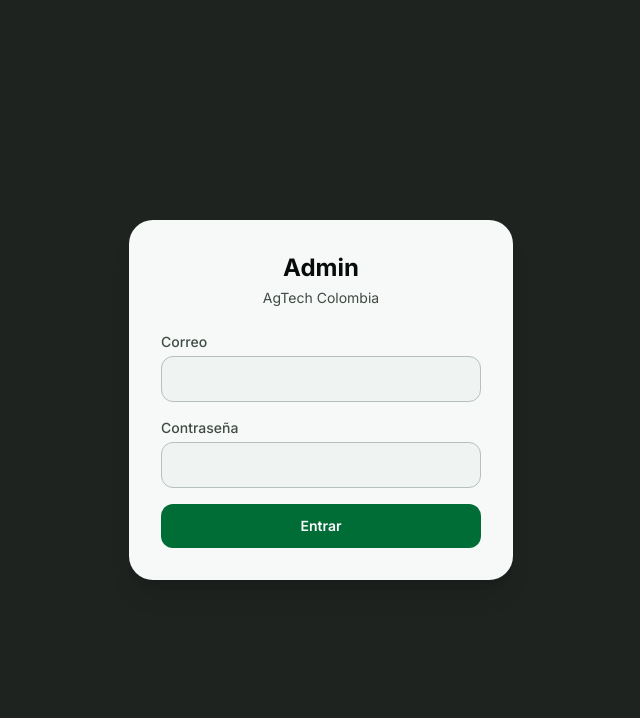
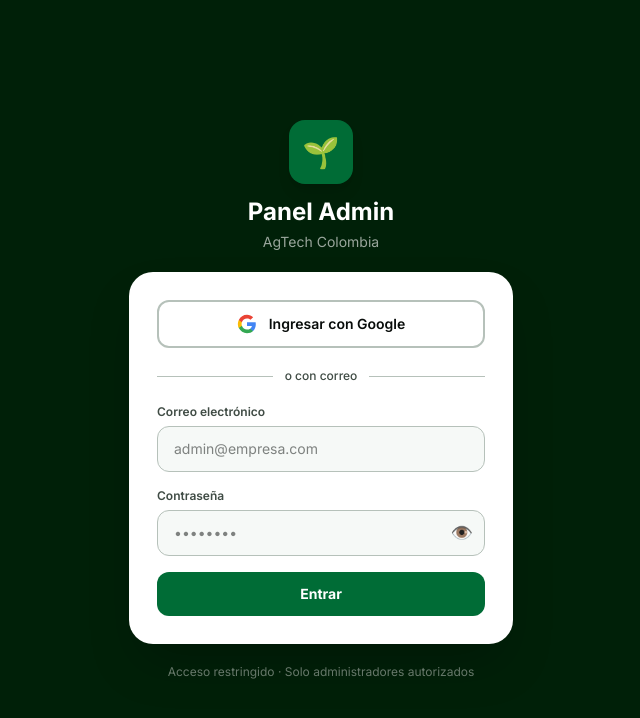
Before and after one commit to EcmcodeApps/agtechColombia, a Next.js app: page /admin/login in a window 1280 px wide. Shown: the top 718 px of the page, without its empty margins (319-959 px from the left). Built offline with nearby package versions, Linux system fonts and the light colour scheme; no server answers.

Commit message:
feat: admin login con Google + mejoras UI

```diff
--- a/app/admin/login/page.tsx
+++ b/app/admin/login/page.tsx
@@ -2,24 +2,46 @@
 
 import { useState } from "react";
 import { useRouter } from "next/navigation";
-import { login } from "@/lib/firebase/auth";
+import { login, loginWithGoogle } from "@/lib/firebase/auth";
 import { doc, getDoc } from "firebase/firestore";
 import { db } from "@/lib/firebase/client";
 
+async function checkAdmin(uid: string): Promise<boolean> {
+  const snap = await getDoc(doc(db, "admins", uid));
+  return snap.exists();
+}
+
 export default function AdminLoginPage() {
   const router = useRouter();
-  const [email, setEmail]       = useState("");
+  const [email,    setEmail]    = useState("");
   const [password, setPassword] = useState("");
-  const [error, setError]       = useState("");
-  const [loading, setLoading]   = useState(false);
+  const [error,    setError]    = useState("");
+  const [loading,  setLoading]  = useState(false);
+  const [googleLoading, setGoogleLoading] = useState(false);
+  const [showPass, setShowPass] = useState(false);
+
+  async function handleGoogle() {
+    setError(""); setGoogleLoading(true);
+    try {
+      const cred = await loginWithGoogle();
+      const ok   = await checkAdmin(cred.user.uid);
+      if (!ok) { setError("Esta cuenta no tiene permisos de administrador."); return; }
+      router.replace("/admin/dashboard");
+    } catch (err: unknown) {
+      const msg = err instanceof Error ? err.message : "";
+      if (msg.includes("popup-closed"))       setError("Ventana cerrada. Intenta de nuevo.");
+      else if (msg.includes("popup-blocked")) setError("Permite ventanas emergentes en tu navegador.");
+      else setError("Error con Google. Intenta de nuevo.");
+    } finally { setGoogleLoading(false); }
+  }
 
   async function handleSubmit(e: React.FormEvent) {
     e.preventDefault();
     setError(""); setLoading(true);
     try {
       const cred = await login(email, password);
-      const snap = await getDoc(doc(db, "admins", cred.user.uid));
-      if (!snap.exists()) { setError("No tienes permisos de administrador."); return; }
+      const ok   = await checkAdmin(cred.user.uid);
+      if (!ok) { setError("Esta cuenta no tiene permisos de administrador."); return; }
       router.replace("/admin/dashboard");
     } catch {
       setError("Correo o contraseña incorrectos.");
@@ -27,29 +49,100 @@ export default function AdminLoginPage() {
   }
 
   return (
-    <div className="flex min-h-screen items-center justify-center bg-inverse-surface px-4">
-      <div className="w-full max-w-sm space-y-6 rounded-3xl bg-surface p-8 shadow-xl">
+    <div className="min-h-screen flex items-center justify-center bg-[oklch(0.20_0.08_160)] px-4">
+      <div className="w-full max-w-sm flex flex-col gap-5">
+
+        {/* Header */}
         <div className="text-center">
-          <h1 className="text-2xl font-bold text-on-surface font-headline">Admin</h1>
-          <p className="mt-1 text-sm text-on-surface-variant">AgTech Colombia</p>
+          <div className="w-16 h-16 rounded-2xl bg-primary flex items-center justify-center text-3xl mx-auto mb-3 shadow-lg">
+            🌱
+          </div>
+          <h1 className="text-2xl font-bold text-white font-headline">Panel Admin</h1>
+          <p className="text-sm text-white/60 mt-1">AgTech Colombia</p>
         </div>
-        <form onSubmit={handleSubmit} className="space-y-4">
-          {[
-            { label: "Correo", value: email, set: setEmail, type: "email" },
-            { label: "Contraseña", value: password, set: setPassword, type: "password" },
-          ].map(f => (
-            <div key={f.label}>
-              <label className="block text-sm font-medium text-on-surface-variant mb-1">{f.label}</label>
-              <input type={f.type} required value={f.value} onChange={e => f.set(e.target.value)}
-                className="w-full rounded-xl border border-outline-variant bg-surface-container-low px-4 py-3 text-sm text-on-surface outline-none focus:border-primary focus:ring-1 focus:ring-primary" />
+
+        <div className="bg-white rounded-3xl shadow-2xl p-7 flex flex-col gap-5">
+
+          {/* Google */}
+          <button onClick={handleGoogle} disabled={googleLoading || loading}
+            className="w-full flex items-center justify-center gap-3 border-2 border-outline-variant
+                       rounded-xl py-3 text-sm font-semibold text-on-surface
+                       hover:border-primary hover:bg-surface-container-low
+                       transition-all disabled:opacity-60 active:scale-[0.99]">
+            {googleLoading ? (
+              <svg className="w-5 h-5 animate-spin text-primary" fill="none" viewBox="0 0 24 24">
+                <circle className="opacity-25" cx="12" cy="12" r="10" stroke="currentColor" strokeWidth="4"/>
+                <path className="opacity-75" fill="currentColor" d="M4 12a8 8 0 018-8v4a4 4 0 00-4 4H4z"/>
+              </svg>
+            ) : (
+              <svg className="w-5 h-5" viewBox="0 0 24 24">
+                <path fill="#4285F4" d="M22.56 12.25c0-.78-.07-1.53-.2-2.25H12v4.26h5.92c-.26 1.37-1.04 2.53-2.21 3.31v2.77h3.57c2.08-1.92 3.28-4.74 3.28-8.09z"/>
+                <path fill="#34A853" d="M12 23c2.97 0 5.46-.98 7.28-2.66l-3.57-2.77c-.98.66-2.23 1.06-3.71 1.06-2.86 0-5.29-1.93-6.16-4.53H2.18v2.84C3.99 20.53 7.7 23 12 23z"/>
+                <path fill="#FBBC05" d="M5.84 14.09c-.22-.66-.35-1.36-.35-2.09s.13-1.43.35-2.09V7.07H2.18C1.43 8.55 1 10.22 1 12s.43 3.45 1.18 4.93l3.66-2.84z"/>
+                <path fill="#EA4335" d="M12 5.38c1.62 0 3.06.56 4.21 1.64l3.15-3.15C17.45 2.09 14.97 1 12 1 7.7 1 3.99 3.47 2.18 7.07l3.66 2.84c.87-2.6 3.3-4.53 6.16-4.53z"/>
+              </svg>
+            )}
+            {googleLoading ? "Verificando…" : "Ingresar con Google"}
+          </button>
+
+          {/* Divider */}
+          <div className="flex items-center gap-3">
+            <div className="flex-1 h-px bg-outline-variant"/>
+            <span className="text-xs text-on-surface-variant font-medium">o con correo</span>
+            <div className="flex-1 h-px bg-outline-variant"/>
+          </div>
+
+          {/* Email form */}
+          <form onSubmit={handleSubmit} className="flex flex-col gap-4">
+            <div>
+              <label className="block text-xs font-semibold text-on-surface-variant mb-1.5">Correo electrónico</label>
+              <input type="email" required value={email} onChange={e => setEmail(e.target.value)}
+                placeholder="admin@empresa.com" autoComplete="email"
+                className="w-full rounded-xl border border-outline-variant bg-surface px-4 py-3 text-sm
+                           outline-none focus:border-primary focus:ring-2 focus:ring-primary/20 transition-all"/>
             </div>
-          ))}
-          {error && <p className="text-sm text-error">{error}</p>}
-          <button type="submit" disabled={loading}
-            className="w-full rounded-xl bg-primary py-3 text-sm font-semibold text-on-primary hover:opacity-90 disabled:opacity-60 transition-opacity">
-            {loading ? "Verificando…" : "Entrar"}
-          </button>
-        </form>
+
+            <div>
+              <label className="block text-xs font-semibold text-on-surface-variant mb-1.5">Contraseña</label>
+              <div className="relative">
+                <input type={showPass ? "text" : "password"} required value={password}
+                  onChange={e => setPassword(e.target.value)}
+                  placeholder="••••••••" autoComplete="current-password"
+                  className="w-full rounded-xl border border-outline-variant bg-surface px-4 py-3 pr-11 text-sm
+                             outline-none focus:border-primary focus:ring-2 focus:ring-primary/20 transition-all"/>
+                <button type="button" onClick={() => setShowPass(!showPass)}
+                  className="absolute right-3 top-1/2 -translate-y-1/2 text-on-surface-variant hover:text-on-surface text-lg">
+                  {showPass ? "🙈" : "👁️"}
+                </button>
+              </div>
+            </div>
+
+            {error && (
+              <div className="flex items-start gap-2 bg-error-container rounded-xl px-4 py-3">
+                <span className="text-error mt-0.5">⚠️</span>
+                <p className="text-sm text-error leading-snug">{error}</p>
+              </div>
+            )}
+
+            <button type="submit" disabled={loading || googleLoading}
+              className="w-full rounded-xl bg-primary py-3 text-sm font-bold text-on-primary
+                         hover:bg-[oklch(0.40_0.15_160)] disabled:opacity-60 transition-all active:scale-[0.99]">
+              {loading ? (
+                <span className="flex items-center justify-center gap-2">
+                  <svg className="w-4 h-4 animate-spin" fill="none" viewBox="0 0 24 24">
+                    <circle className="opacity-25" cx="12" cy="12" r="10" stroke="currentColor" strokeWidth="4"/>
+                    <path className="opacity-75" fill="currentColor" d="M4 12a8 8 0 018-8v4a4 4 0 00-4 4H4z"/>
+                  </svg>
+                  Verificando…
+                </span>
+              ) : "Entrar"}
+            </button>
+          </form>
+        </div>
+
+        <p className="text-center text-xs text-white/40">
+          Acceso restringido · Solo administradores autorizados
+        </p>
       </div>
     </div>
   );
```
